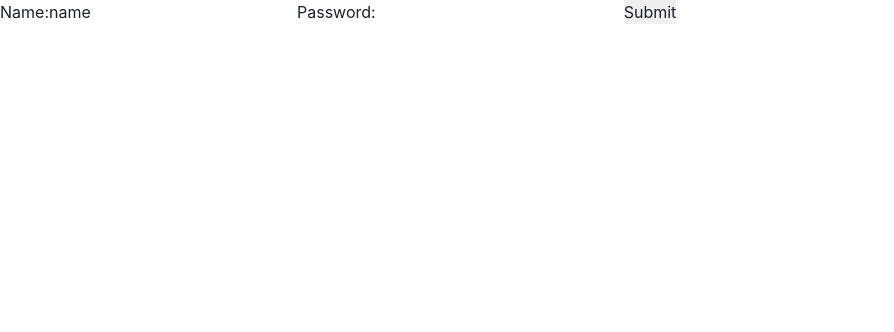
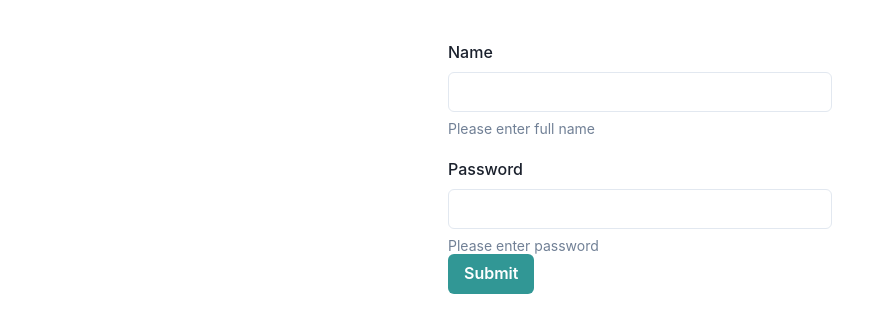
Before and after one commit to dylanoldfield/RedditLit, a Next.js app in the folder web/: page /register in a window 1280 px wide. Shown: the top 332 px of the page, without its empty margins (0-894 px from the left). Built offline with nearby package versions, Linux system fonts and the light colour scheme.

Commit message:
added basic rego form

```diff
--- a/web/pages/register.tsx
+++ b/web/pages/register.tsx
@@ -1,27 +1,71 @@
+import { FormControl, FormLabel, Input, FormHelperText, FormErrorMessage, Button, Box } from '@chakra-ui/react';
 import React from 'react'
 import { useState} from 'react'
 
 interface registerProps {
 
+}
 
+interface field{
+  value: string;
+  error: boolean;
+}
 
+interface formFields {
+    name: field;
+    password:field;
 }
 
 export const Register: React.FC<registerProps> = ({}) => {
-    const [name, setName] = useState<string>('name');
-    const [password, setPassword] = useState<string>('');
+    const [form, setForm] = useState<formFields>({
+      name: {value: '', error: false},
+      password: {value: '', error: false}
+    });
 
     return (
-      <form onSubmit={() => {}}>
-        <label>
-          Name:
-          <input type="text" value ={name} onChange={(e) => {setName(e.target.value)}} />
-        </label>
-        <label>
-          Password:
-          <input type="password" value ={password} onChange={(e) => {setPassword(e.target.value)}} />
-        </label>
-        <input type="submit" value="Submit" />
+      <form onSubmit={(e)=>{
+        e.preventDefault()
+        console.log(form)
+        }}>
+        <Box maxW={'sm'} mt={'10'} mx={'auto'} alignSelf={'center'}>
+        <FormControl >
+          <FormLabel htmlFor='name'>Name</FormLabel>
+          <Input
+            id='name'
+            type='text'
+            value={form.name.value}
+            onChange={
+              (e) => { setForm({...form, name: {value: e.target.value, error: false}})}
+            }
+          />
+          {!form.name.error ? (
+            <FormHelperText>
+              Please enter full name
+            </FormHelperText>
+          ) : (
+            <FormErrorMessage>Name is required.</FormErrorMessage>
+          )}
+          <FormLabel htmlFor='password' mt={'5'}>Password</FormLabel>
+          <Input
+            id='password'
+            type='password'
+            value={form.password.value}
+            onChange={
+              (e) => { setForm({...form, password: {value: e.target.value, error: false}})}
+            }
+          />
+          {!form.password.error ? (
+            <FormHelperText>
+              Please enter password
+            </FormHelperText>
+          ) : (
+            <FormErrorMessage>Password is required.</FormErrorMessage>
+          )}
+          <Button type='submit' colorScheme={'teal'} size='md'>
+            Submit
+          </Button>
+        </FormControl>
+      </Box>
       </form>
     );
 }
```
